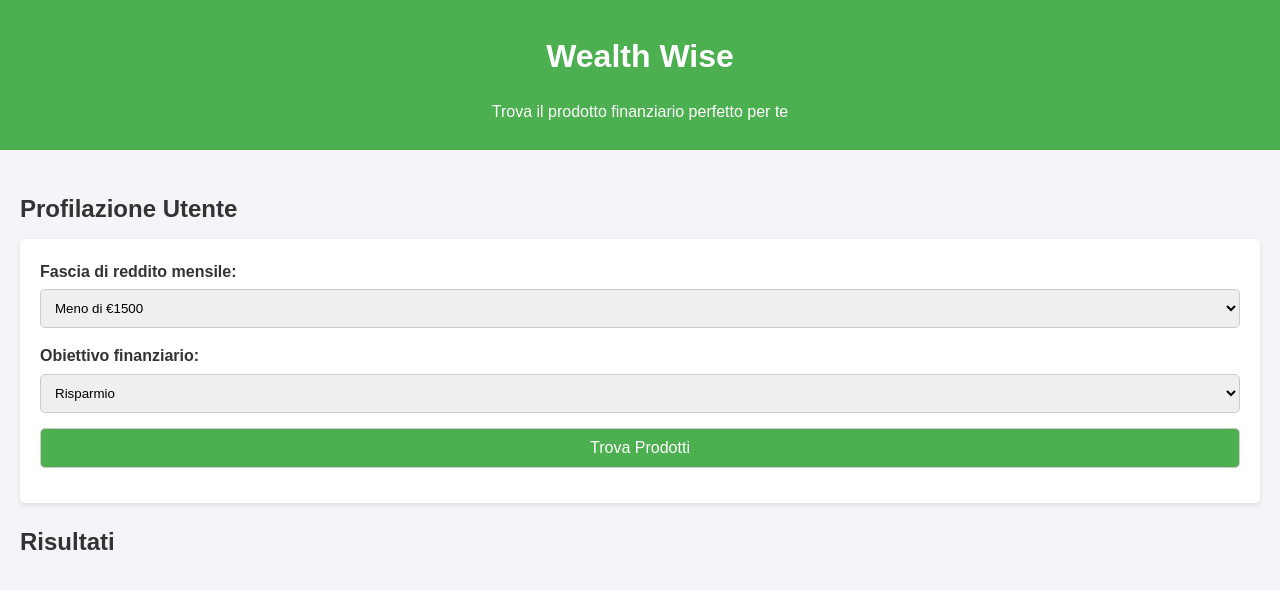
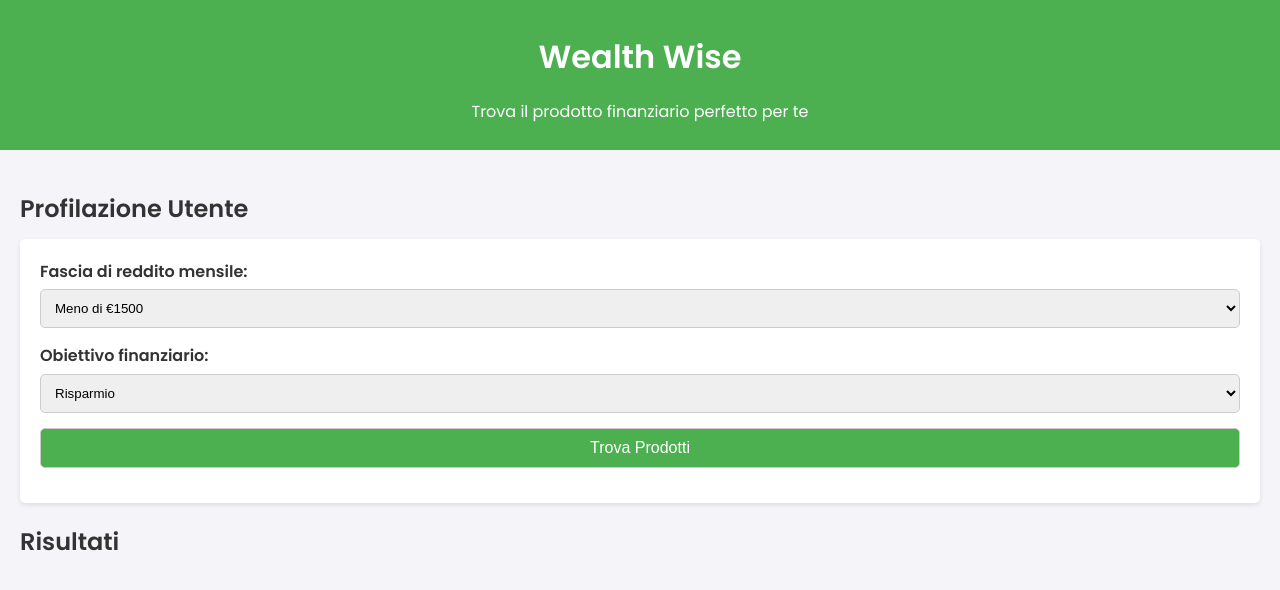
Before and after one commit to Wealthwise42/WealthWise_MVP, a plain HTML site: page index.html in a window 1280 px wide. Drawn offline with Linux system fonts and the light colour scheme.

Commit message:
Update style.css

```diff
--- a/style.css
+++ b/style.css
@@ -1,5 +1,6 @@
+@import url('https://fonts.googleapis.com/css2?family=Poppins:wght@400;600&display=swap');
 body {
-  font-family: Arial, sans-serif;
+  font-family: 'Poppins', sans-serif;
   line-height: 1.6;
   margin: 0;
   padding: 0;
```
